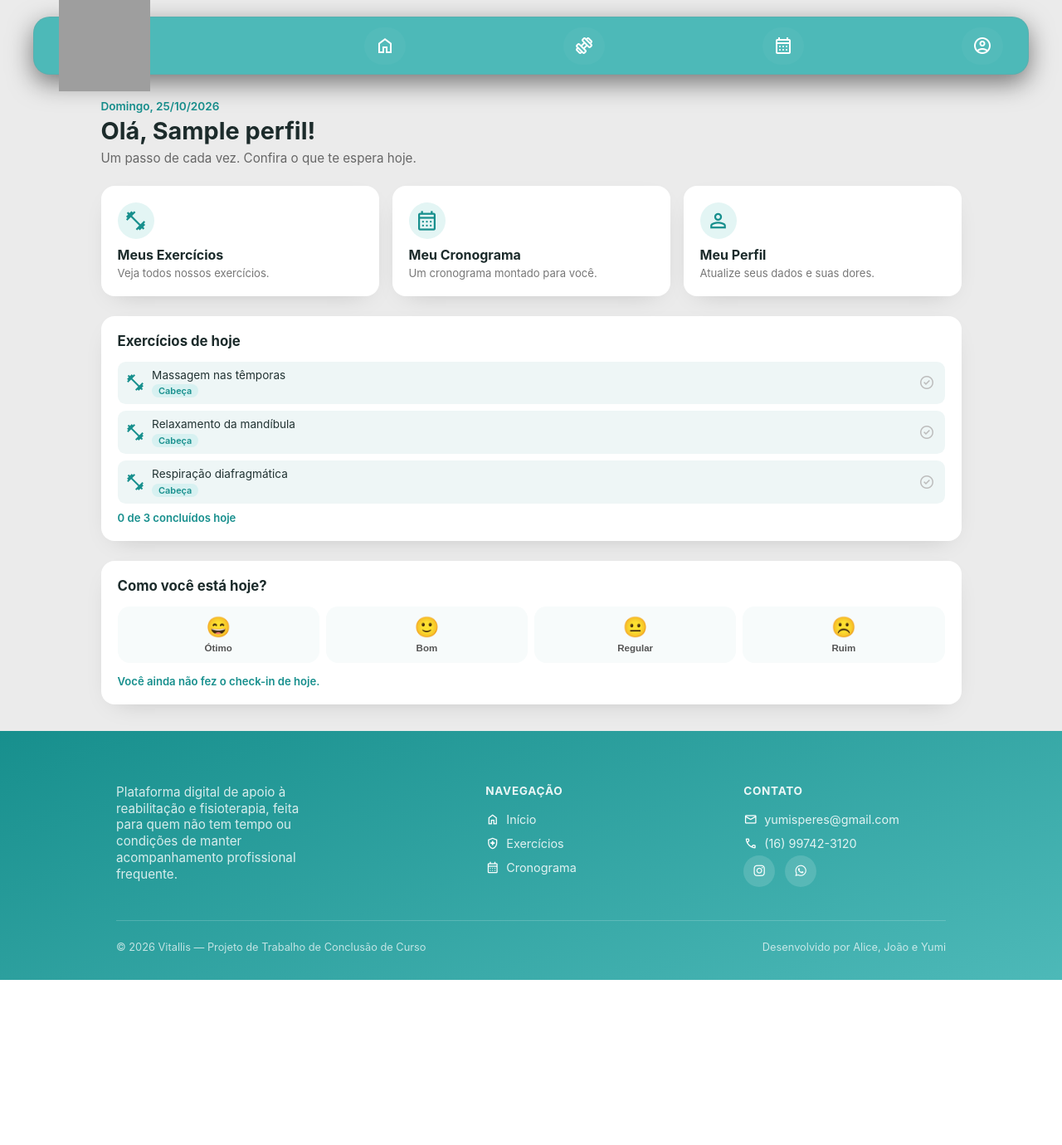
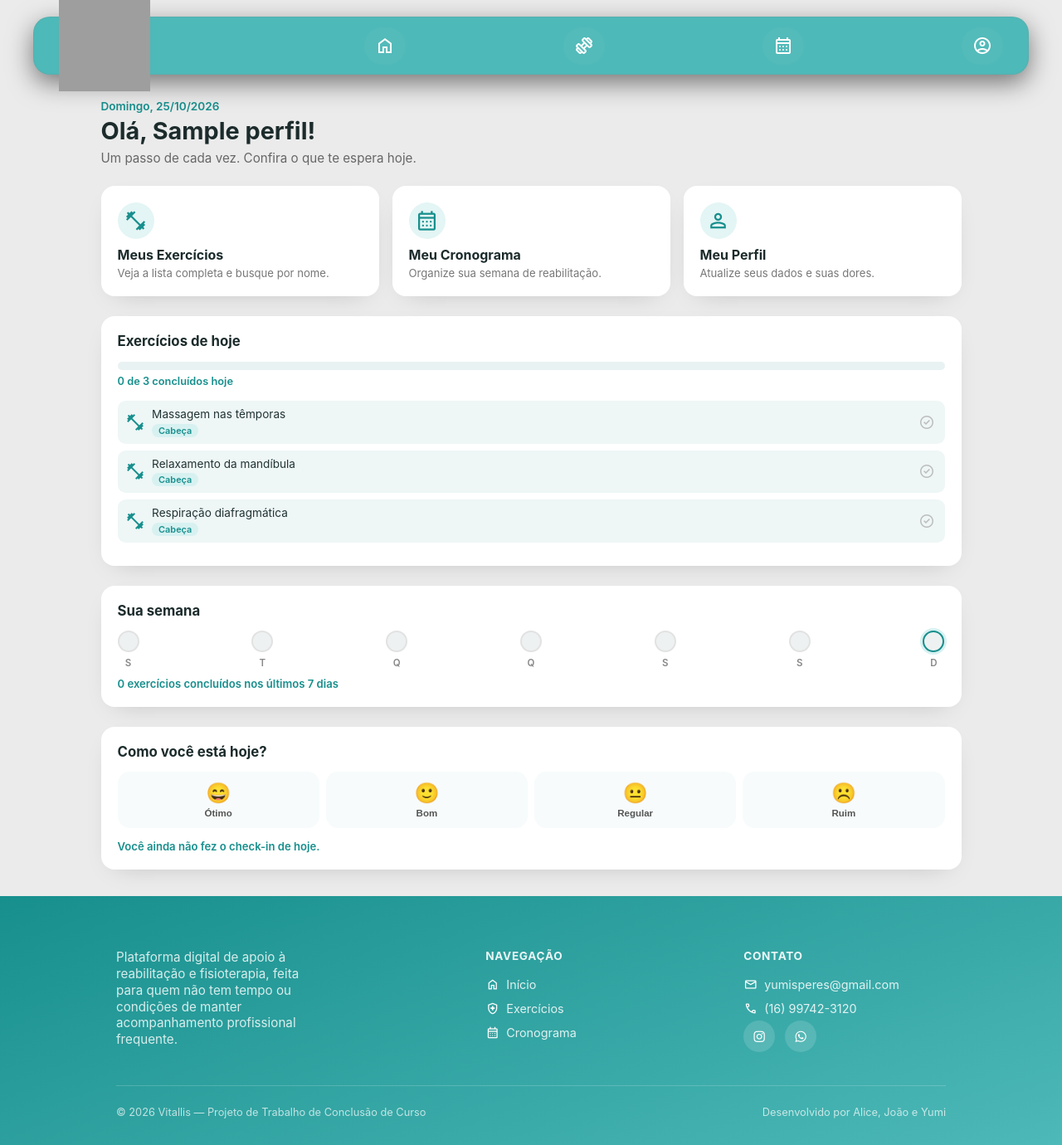
Before and after one commit to jaodu/Tcc, a PHP site: page /inicio.php in a window 1280 px wide. Shown: the whole page at 83% size. Before the commit the page ends 1181 px from the top, so only its background shows below. Run offline with PHP 8.4, Linux system fonts and the light colour scheme; the visitor is signed in with stand-in values (Sample User, id 1); data comes from the database, SQL or seed files in the repository; tables that the repository leaves empty hold one stand-in row (values such as "Sample post"); grey boxes are pictures that could not be loaded.

Commit message:
Refactor inicio.php for clarity and updates

```diff
--- a/inicio.php
+++ b/inicio.php
@@ -1,7 +1,6 @@
 <?php
 require_once 'conexao.php';
 
-// Proteção da página: se o usuário não estiver logado, manda de volta para o login.php
 if (!isset($_SESSION['usuario_id'])) {
     header("Location: login.php");
     exit;
@@ -10,13 +9,11 @@ if (!isset($_SESSION['usuario_id'])) {
 $idUsuario = (int) $_SESSION['usuario_id'];
 $hoje = date('Y-m-d');
 
-// Nosso banco usa 1 = Domingo ... 7 = Sábado (mesmo padrão do DAYOFWEEK do MySQL)
 $diasSemanaCompletos = [1 => 'Domingo', 2 => 'Segunda-feira', 3 => 'Terça-feira', 4 => 'Quarta-feira', 5 => 'Quinta-feira', 6 => 'Sexta-feira', 7 => 'Sábado'];
-$letrasSemana        = [0 => 'D', 1 => 'S', 2 => 'T', 3 => 'Q', 4 => 'Q', 5 => 'S', 6 => 'S']; // indexado por date('w')
-$diaHojeBanco        = ((int) date('w')) + 1; // date('w') = 0 (dom) .. 6 (sáb)
+$letrasSemana        = [0 => 'D', 1 => 'S', 2 => 'T', 3 => 'Q', 4 => 'Q', 5 => 'S', 6 => 'S'];
+$diaHojeBanco        = ((int) date('w')) + 1;
 $dataFormatada        = $diasSemanaCompletos[$diaHojeBanco] . ', ' . date('d/m/Y');
 
-// Nome do usuário: tenta pegar do perfil, senão cai pro início do e-mail
 $stmt = $conexao->prepare("SELECT nome FROM perfil WHERE id_usuario = ?");
 $stmt->bind_param("i", $idUsuario);
 $stmt->execute();
@@ -31,7 +28,6 @@ if (!$nomeExibicao) {
     $nomeExibicao = $usuario ? explode('@', $usuario['email'])[0] : 'visitante';
 }
 
-// Regiões do corpo com dor ativa marcadas no perfil
 $stmt = $conexao->prepare("
     SELECT rc.id
     FROM registro_dor rd
@@ -42,9 +38,6 @@ $stmt->bind_param("i", $idUsuario);
 $stmt->execute();
 $idsRegioes = array_column($stmt->get_result()->fetch_all(MYSQLI_ASSOC), 'id');
 
-// Exercícios de HOJE, juntando todas as regiões com dor ativa.
-// Se for só 1 região, mostra todos os exercícios de hoje daquela região;
-// se for mais de uma, mostra só 1 exercício de cada região (senão fica gigante).
 $exerciciosHoje = [];
 if (!empty($idsRegioes)) {
     $limitarUmPorRegiao = count($idsRegioes) > 1;
@@ -77,9 +70,6 @@ if (!empty($idsRegioes)) {
     }
 }
 
-// Quais desses já foram marcados como concluídos hoje. Usa o registro mais
-// recente de cada exercício (MAX(id)) pra não se confundir com linhas
-// duplicadas antigas na atividade_usuario.
 $stmt = $conexao->prepare("
     SELECT au.id_exercicio
     FROM atividade_usuario au
@@ -98,7 +88,6 @@ $concluidosHoje = array_column($stmt->get_result()->fetch_all(MYSQLI_ASSOC), 'id
 $totalHoje      = count($exerciciosHoje);
 $totalConcluido = count(array_intersect(array_column($exerciciosHoje, 'id'), $concluidosHoje));
 
-// Progresso dos últimos 7 dias (quantos exercícios concluídos por dia)
 $dataInicioSemana = date('Y-m-d', strtotime('-6 days'));
 $stmt = $conexao->prepare("
     SELECT data_atividade, COUNT(*) AS total
@@ -126,8 +115,6 @@ for ($i = 6; $i >= 0; $i--) {
     ];
 }
 
-// Opções do check-in de bem-estar (tabela evolucao). "progresso" é um número
-// de 0 a 100 derivado automaticamente da carinha escolhida.
 $opcoesBemEstar = [
     'otimo'   => ['emoji' => '😄', 'label' => 'Ótimo',   'progresso' => 100],
     'bom'     => ['emoji' => '🙂', 'label' => 'Bom',      'progresso' => 75],
@@ -156,7 +143,7 @@ $bemEstarHojeLabel = $evolucaoHoje['bem_estar'] ?? null;
 <body>
     <div class="body-header">
     <header class="header">
-        <a href="inicio.php" class="vt">
+        <a href="#" class="vt">
             <img src="imagens/logoobranca.svg" class="logonav" alt="">
         </a>
 
@@ -230,12 +217,12 @@ $bemEstarHojeLabel = $evolucaoHoje['bem_estar'] ?? null;
             <a href="exercicio.php" class="atalho-card">
                 <span class="material-symbols-outlined">fitness_center</span>
                 <h3>Meus Exercícios</h3>
-                <p>Veja todos nossos exercícios.</p>
+                <p>Veja a lista completa e busque por nome.</p>
             </a>
             <a href="cronograma.php" class="atalho-card">
                 <span class="material-symbols-outlined">calendar_month</span>
                 <h3>Meu Cronograma</h3>
-                <p>Um cronograma montado para você.</p>
+                <p>Organize sua semana de reabilitação.</p>
             </a>
             <a href="perfil.php" class="atalho-card">
                 <span class="material-symbols-outlined">person</span>
@@ -249,16 +236,33 @@ $bemEstarHojeLabel = $evolucaoHoje['bem_estar'] ?? null;
             <section class="inicio-card">
                 <h2>Exercícios de hoje</h2>
 
+                <?php
+                    $pendentesHojeInicio = array_values(array_filter(
+                        $exerciciosHoje,
+                        fn($ex) => !in_array((int) $ex['id'], $concluidosHoje, true)
+                    ));
+                ?>
+
                 <?php if (empty($idsRegioes)): ?>
                     <p class="cronograma-sem-exercicio">
-                        Marque as regiões com dor no seu <a href="perfil.php">perfil</a> pra gente montar
+                        Marque as regiões com dor no seu perfil pra gente montar
                         os exercícios de hoje pra você.
                     </p>
-                <?php elseif (empty($exerciciosHoje)): ?>
+                <?php elseif ($totalHoje === 0): ?>
                     <p class="cronograma-sem-exercicio">Nenhum exercício cadastrado para hoje. Aproveite pra descansar!</p>
                 <?php else: ?>
-                    <?php foreach ($exerciciosHoje as $ex): ?>
-                        <?php $jaConcluido = in_array((int) $ex['id'], $concluidosHoje, true); ?>
+                    <div class="progresso-hoje" data-concluido="<?= $totalConcluido ?>" data-total="<?= $totalHoje ?>">
+                        <div class="barra-progresso-wrap">
+                            <div class="barra-progresso-fill" style="width: <?= round($totalConcluido / $totalHoje * 100) ?>%"></div>
+                        </div>
+                        <p class="progresso-texto"><?= $totalConcluido ?> de <?= $totalHoje ?> concluídos hoje</p>
+                    </div>
+
+                    <div class="exercicios-lista-itens">
+                        <?php if (empty($pendentesHojeInicio)): ?>
+                            <p class="cronograma-sem-exercicio">Tudo feito por hoje!</p>
+                        <?php else: ?>
+                            <?php foreach ($pendentesHojeInicio as $ex): ?>
                                 <div class="cronograma-exercicio-item" data-id-exercicio="<?= $ex['id'] ?>">
                                     <span class="material-symbols-outlined icon-exercicio-mini">fitness_center</span>
                                     <div class="cronograma-exercicio-info">
@@ -268,16 +272,30 @@ $bemEstarHojeLabel = $evolucaoHoje['bem_estar'] ?? null;
                                         <span class="cronograma-tag"><?= htmlspecialchars($ex['regiao_nome']) ?></span>
                                     </div>
                                     <div class="cronograma-exercicio-acoes">
-                                <button type="button"
-                                        class="btn-concluir<?= $jaConcluido ? ' concluido' : '' ?>"
-                                        title="Marcar como concluído hoje">
+                                        <button type="button" class="btn-concluir" title="Marcar como concluído hoje">
                                             <span class="material-symbols-outlined">check_circle</span>
                                         </button>
                                     </div>
                                 </div>
                             <?php endforeach; ?>
-                    <p class="inicio-hoje-resumo"><?= $totalConcluido ?> de <?= $totalHoje ?> concluídos hoje</p>
                         <?php endif; ?>
+                    </div>
+                <?php endif; ?>
+            </section>
+
+            <section class="inicio-card">
+                <h2>Sua semana</h2>
+                <div class="semana-dots">
+                    <?php foreach ($diasDaSemanaGrid as $dia): ?>
+                        <div class="dot-dia<?= $dia['ativo'] ? ' ativo' : '' ?><?= $dia['hoje'] ? ' hoje' : '' ?>">
+                            <span class="dot-bolinha"></span>
+                            <span class="dot-letra"><?= $dia['letra'] ?></span>
+                        </div>
+                    <?php endforeach; ?>
+                </div>
+                <p class="inicio-semana-resumo">
+                    <?= $totalSemana ?> exercício<?= $totalSemana === 1 ? '' : 's' ?> concluído<?= $totalSemana === 1 ? '' : 's' ?> nos últimos 7 dias
+                </p>
             </section>
 
             <section class="inicio-card" id="cardBemEstar">
```
Lines whose indentation alone changed are shown as unchanged.
